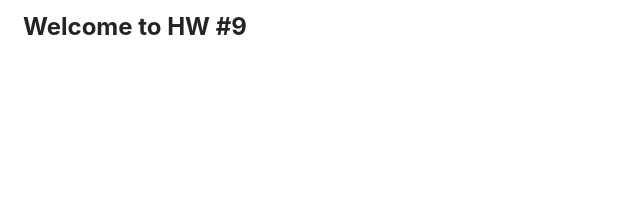
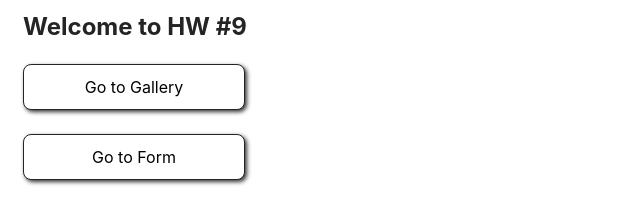
Before and after one commit to shulsergio/goit-js-hw-09, a website built with Vite: page src/index.html in a window 1280 px wide. Shown: the whole page, without its empty margins (0-640 px from the left). Built offline with nearby package versions, Linux system fonts and the light colour scheme.

Commit message:
a href
a href

```diff
--- a/src/index.html
+++ b/src/index.html
@@ -12,12 +12,11 @@
 
     <section>
       <h1>Welcome to HW #9</h1>
-      <!-- <div class="visible-list">
-        <a href="#" class="href">Go to Gallery</a>
-        <a href="#" class="href">Go to Form</a>
-      </div> -->
     </section>
-
+    <div class="visible-list">
+      <a href="#" class="href">Go to Gallery</a>
+      <a href="#" class="href">Go to Form</a>
+    </div>
     <!-- Loads the specified .html file -->
     <load ="partials/vite-promo.html" />
 
```
